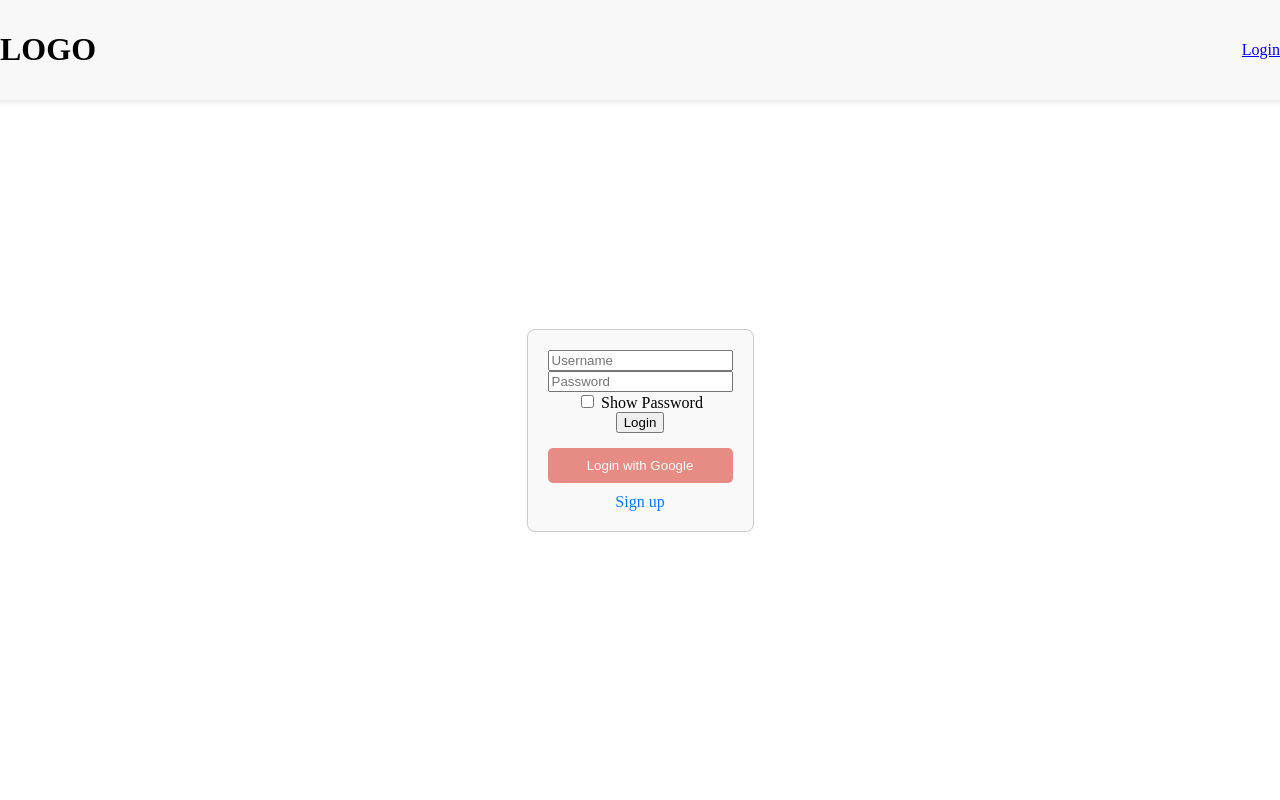
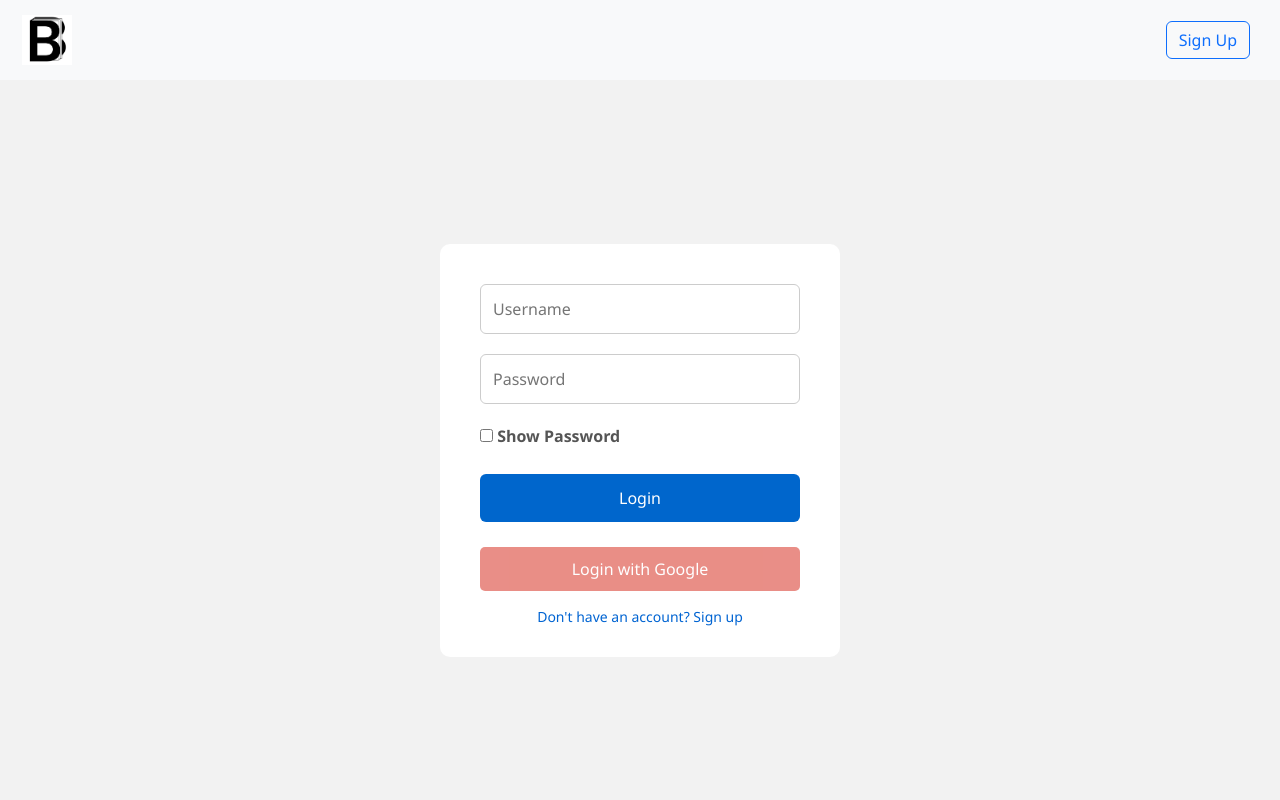
Before and after one commit to csprolesUNCC/Group_14_ITSC3155, a Django app: page /login/ in a window 1280 px wide. Run offline with Django 5.2, Linux system fonts and the light colour scheme.

Commit message:
Updated styles

```diff
--- a/DjangoProjectFiles/main_app/templates/base/login.html
+++ b/DjangoProjectFiles/main_app/templates/base/login.html
@@ -1,18 +1,26 @@
+{% load static %}
+
 <!DOCTYPE html>
 <html lang="en">
 <head>
-    <meta charset="UTF-8">
-    <meta name="viewport" content="width=device-width, initial-scale=1.0">
+  <meta charset="UTF-8" />
+  <meta name="viewport" content="width=device-width, initial-scale=1.0"/>
   <title>Login</title>
+  <link rel="stylesheet" href="{% static 'styles/style.css' %}" />
+  <link href="https://cdn.jsdelivr.net/npm/bootstrap@5.3.0/dist/css/bootstrap.min.css" rel="stylesheet">
   <style>
     body {
+        font-family: 'Segoe UI', Tahoma, Geneva, Verdana, sans-serif;
+        background-color: #f2f2f2;
+        margin: 0;
+        padding: 0;
         display: flex;
         flex-direction: column;
+        align-items: center;
         justify-content: center;
-            align-items: center;
         height: 100vh;
-            margin: 0;
     }
+
     header {
         position: absolute;
         top: 0;
@@ -20,21 +28,68 @@
         display: flex;
         justify-content: space-between;
         align-items: center;
-            padding: 10px 20px;
-            background: #f8f8f8;
-            box-shadow: 0 2px 5px rgba(0, 0, 0, 0.1);
+        padding: 10px 40px;
+        background: white;
+        font-size: 18px;
     }
+
+    header h1 {
+        font-size: 24px;
+        margin: 0;
+    }
+
+    header nav a {
+        text-decoration: none;
+        color: #0064d2;
+        font-weight: bold;
+    }
+
     form {
+        margin-top: 100px;
+        background-color: white;
+        padding: 30px 40px;
+        border-radius: 10px;
+        width: 100%;
+        max-width: 400px;
+    }
+
+    form input[type="text"],
+    form input[type="password"] {
+        width: 100%;
+        padding: 12px;
+        margin: 10px 0;
+        border: 1px solid #ccc;
+        border-radius: 6px;
+        font-size: 16px;
+        box-sizing: border-box;
+    }
+
+    form input[type="checkbox"] {
+        margin-top: 15px;
+    }
+
+    form button[type="submit"] {
+        width: 100%;
+        padding: 12px;
+        background-color: #0066cc;
+        color: white;
+        font-size: 16px;
+        border: none;
+        border-radius: 6px;
+        cursor: pointer;
+        margin-top: 20px;
+		transition: background-color 0.2s ease-in-out;
+    }
+
+    form button[type="submit"]:hover {
+        background-color: #004f99;
+    }
+
+    .alternative-login {
+        margin-top: 20px;
         text-align: center;
-            padding: 20px;
-            border: 1px solid #ccc;
-            border-radius: 8px;
-            background: #f9f9f9;
-            margin-top: 60px;
     }
-        .alternative-login {
-            margin-top: 10px;
-        }
+
     .alternative-login button {
         background-color: #db4437;
         color: white;
@@ -46,48 +101,81 @@
         margin-top: 5px;
         opacity: 0.6;
     }
+
     .alternative-login a {
         display: block;
-            margin-top: 10px;
+        margin-top: 15px;
         text-decoration: none;
-            color: #007bff;
+        color: #0064d2;
+        font-size: 14px;
     }
+
+    .alternative-login a:hover {
+        text-decoration: underline;
+    }
+
+    p.error-message {
+        color: red;
+        font-size: 14px;
+        margin-bottom: 10px;
+    }
+
+	.navbar {
+		background-color: #f8f9fa;
+		padding: 10px;
+		position: fixed;
+		top: 0;
+		left: 0;
+		width: 100%;
+		z-index: 1000;
+    }
+
+    .navbar-brand {
+            width: 50px;
+    }
+
   </style>
   <script>
     function togglePassword() {
         var passwordField = document.getElementById('password');
-            if (passwordField.type === 'password') {
-                passwordField.type = 'text';
-            } else {
-                passwordField.type = 'password';
-            }
+        passwordField.type = passwordField.type === 'password' ? 'text' : 'password';
     }
   </script>
 </head>
 <body>
-    <header>
-        <h1>LOGO</h1>
-        <nav>
-
-            <a href="{% url 'login' %}">Login</a>
+  <!-- Navbar -->
+    <nav class="navbar">
+        <div class="container-fluid">
+            <!-- Logo (replaced with text) -->
+            <a href="{% url 'home' %}">
+                <img src="{% static 'Your_paragraph_text_2.png' %}" class="navbar-brand">
+            </a>
+            <!-- Sign Up Link -->
+            <div class="d-flex">
+                <a href="{% url 'signup' %}" class="btn btn-outline-primary me-2">
+                    <i class="bi bi-cart"></i> Sign Up
+                </a>
+            </div>
+        </div>
     </nav>
-    </header>
 
   <form method="POST">
     {% csrf_token %}
 
     {% if error %}
-            <p style="color: red;">{{ error }}</p>
+      <p class="error-message">{{ error }}</p>
     {% endif %}
 
-        <input type="text" id="username" name="username" placeholder="Username" required><br>
-        <input type="password" id="password" name="password" placeholder="Password" required><br>
-        <input type="checkbox" id="showPassword" onclick="togglePassword()"> Show Password<br>
-        <button type="submit">Login</button>
+    <input type="text" id="username" name="username" placeholder="Username" required>
+    <input type="password" id="password" name="password" placeholder="Password" required>
+    <label>
+      <input type="checkbox" id="showPassword" onclick="togglePassword()"> Show Password
+    </label>
+    <button type="submit" class="actions">Login</button>
 
     <div class="alternative-login">
       <button type="button" disabled>Login with Google</button>
-            <a href="{% url 'signup' %}">Sign up</a>
+      <a href="{% url 'signup' %}">Don't have an account? Sign up</a>
     </div>
   </form>
 </body>
```
Also changed, not shown: DjangoProjectFiles/main_app/templates/base/signup.html (+35 -8 lines). Lines whose indentation alone changed are shown as unchanged.
